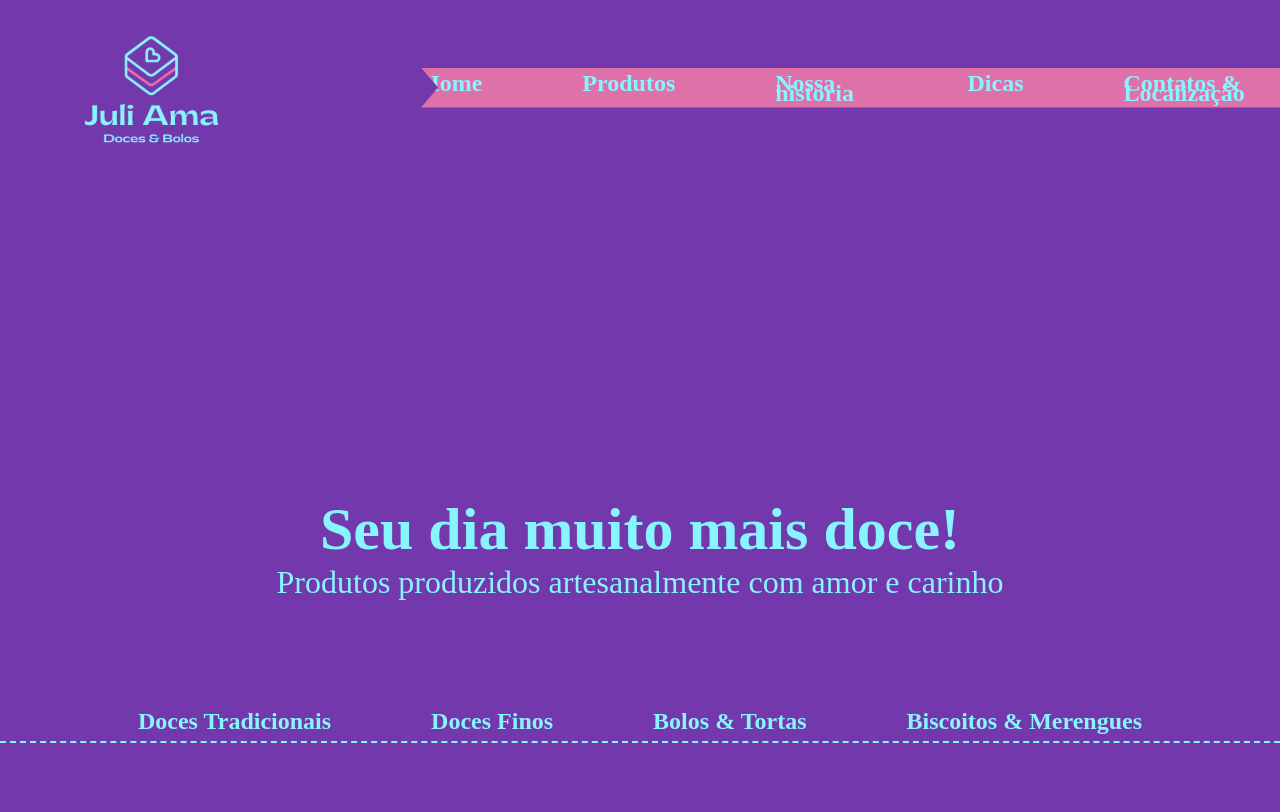
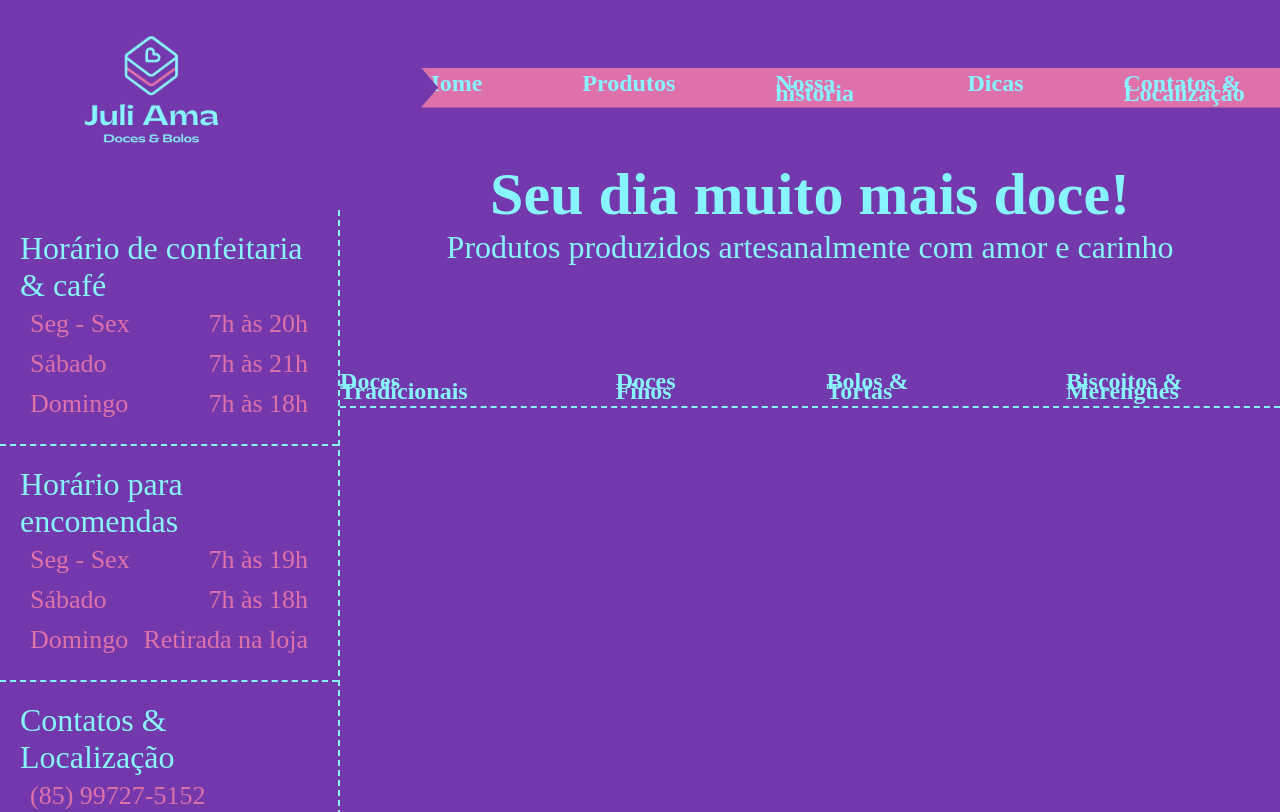
Before and after one commit to devbpatriciocosta/juli-ama-boles-doces, a Next.js app: page / in a window 1280 px wide. Shown: the top 812 px of the page. Built offline with nearby package versions, Linux system fonts and the light colour scheme.

Commit message:
adding info container + styles

```diff
--- a/pages/index.jsx
+++ b/pages/index.jsx
@@ -3,11 +3,22 @@ import styled from 'styled-components'
 import IconImage from '../src/components/iconImages/IconImages'
 import Navbar from '../src/components/navbar/Navbar'
 import IntroInfo from '../src/components/introInfo/IntroInfo'
+import TimeInfos from '../src/components/timeInfos/TimeInfos'
 
 const Header = styled.div`
   display: flex;
   align-items: center;
   margin: 30px 0 0 80px;
+`
+
+const InfoContainer = styled.div`
+  display: flex;
+  justify-content: space-around;
+`
+
+const IntroInfoContainer = styled.div`
+  margin-top: -335px;
+  width: 1500px;
 `
 
 export default function confeitariaApp() {
@@ -17,7 +28,12 @@ export default function confeitariaApp() {
         <IconImage imageName="logoJuliama" type="svg" />
         <Navbar />
       </Header>
-      <IntroInfo />
+      <InfoContainer>
+        <TimeInfos />
+        <IntroInfoContainer>
+          <IntroInfo />
+        </IntroInfoContainer>
+      </InfoContainer>
     </>
   )
 }
```
